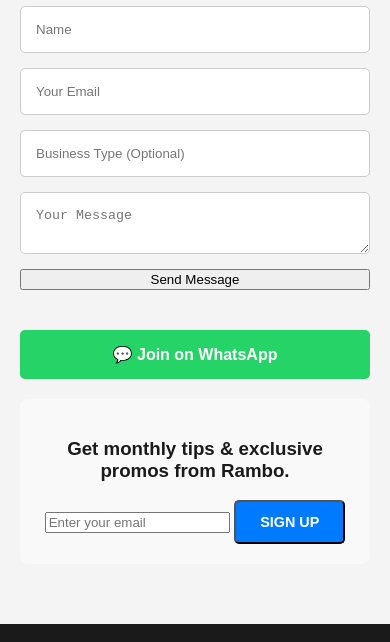
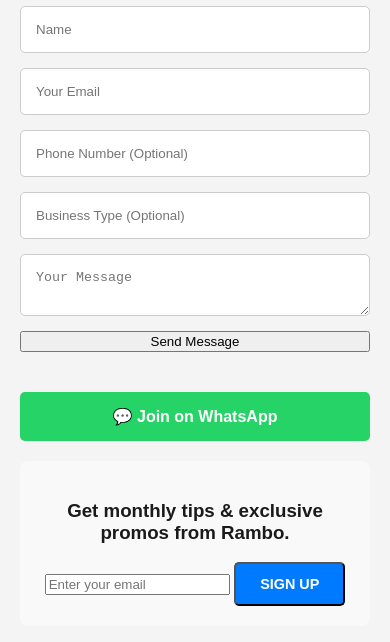
Before and after one commit to shivamkakaal/RAMBOPORTFOLI, a plain HTML site: page index.html in a window 390 px wide. Shown: the part 4519-5161 px from the top of the page. Drawn offline with Linux system fonts and the light colour scheme.

Commit message:
feat: Add phone number field to contact form

```diff
--- a/index.html
+++ b/index.html
@@ -130,6 +130,7 @@
                         <form action="https://formspree.io/f/mgvyqbvp" method="POST" class="contact-form">
                 <input type="text" name="name" placeholder="Name" required>
                 <input type="email" name="_replyto" placeholder="Your Email" required>
+                <input type="tel" name="phone" placeholder="Phone Number (Optional)">
                 <input type="text" name="business_type" placeholder="Business Type (Optional)">
                 <textarea name="message" placeholder="Your Message" required></textarea>
                 <button type="submit">Send Message</button>
```
